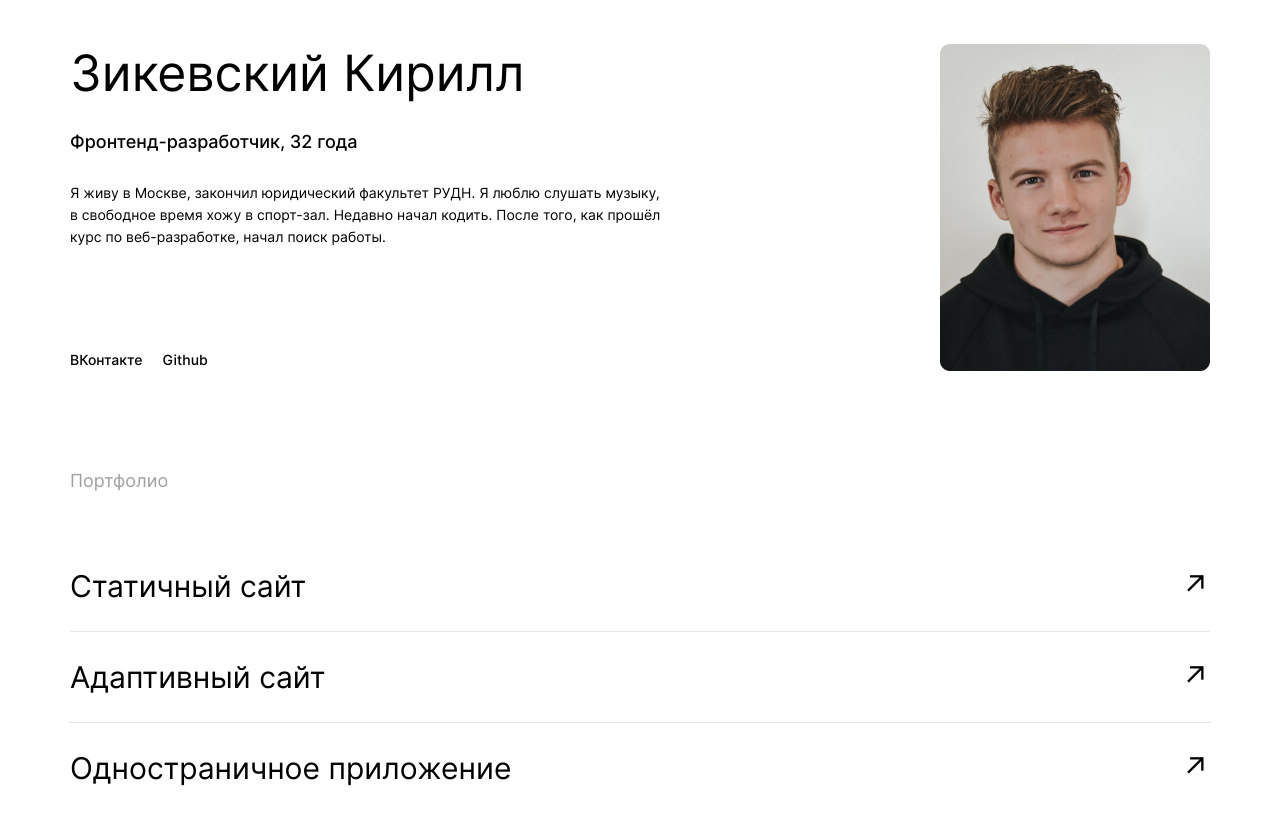
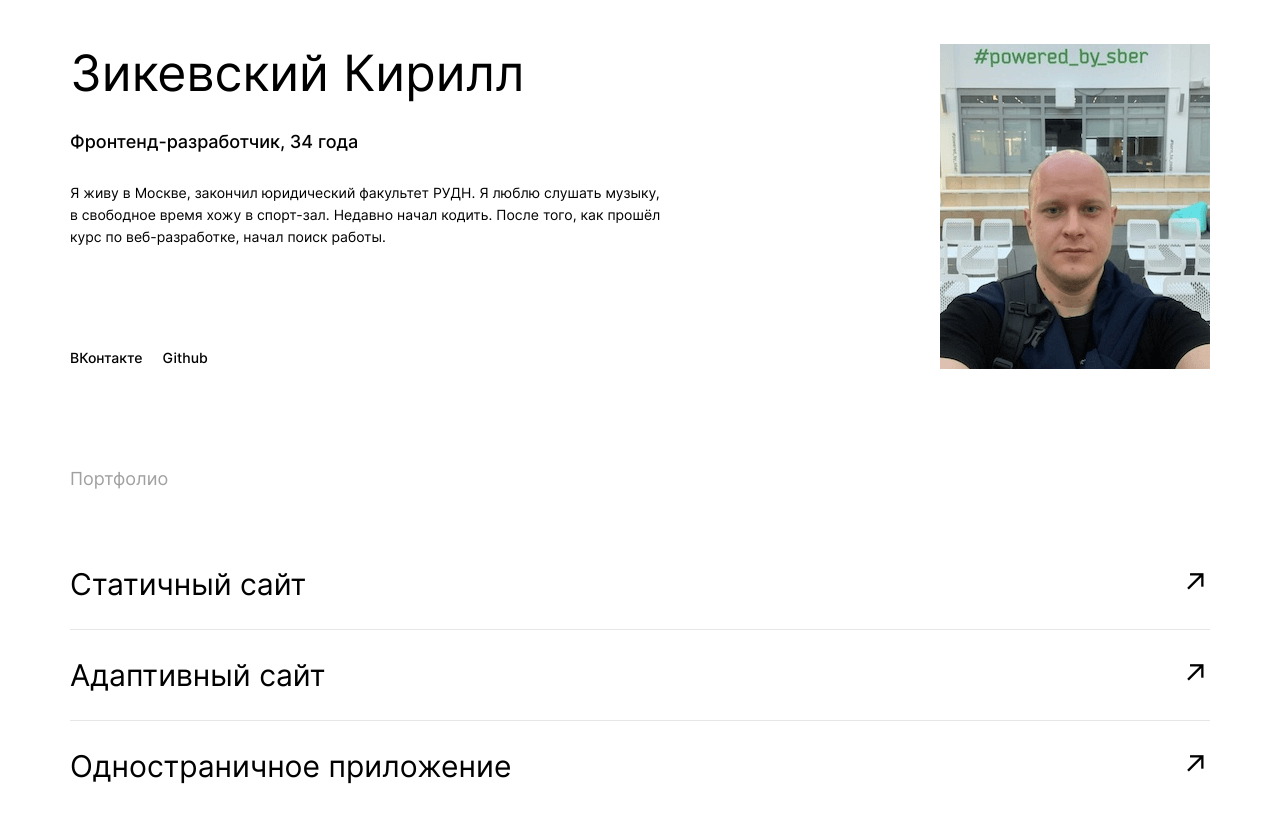
Before and after one commit to keeryl/movies-explorer-frontend, a React (Create React App) app: page / in a window 1280 px wide. Shown: the part 2040-2864 px from the top of the page. Built offline with nearby package versions, Linux system fonts and the light colour scheme.

Commit message:
photo changed

```diff
--- a/src/components/AboutMe/AboutMe.js
+++ b/src/components/AboutMe/AboutMe.js
@@ -1,5 +1,5 @@
 import './AboutMe.css';
-import photo from '../../images/student_photo.jpg';
+import photo from '../../images/student_photo.png';
 
 function AboutMe () {
 
@@ -11,7 +11,7 @@
           <div className="about-me__text-column">
             <div className="about-me__text">
               <h3 className="about-me__name">Зикевский Кирилл</h3>
-              <h4 className="about-me__description">Фронтенд-разработчик, 32 года</h4>
+              <h4 className="about-me__description">Фронтенд-разработчик, 34 года</h4>
               <p className="about-me__intro">
                 Я живу в Москве, закончил юридический факультет РУДН.
                 Я люблю слушать музыку, в свободное время хожу в спорт-зал.
```
Also changed, not shown: src/images/student_photo.png (added), 1 other file (tests, documents, lock files or other folders).
